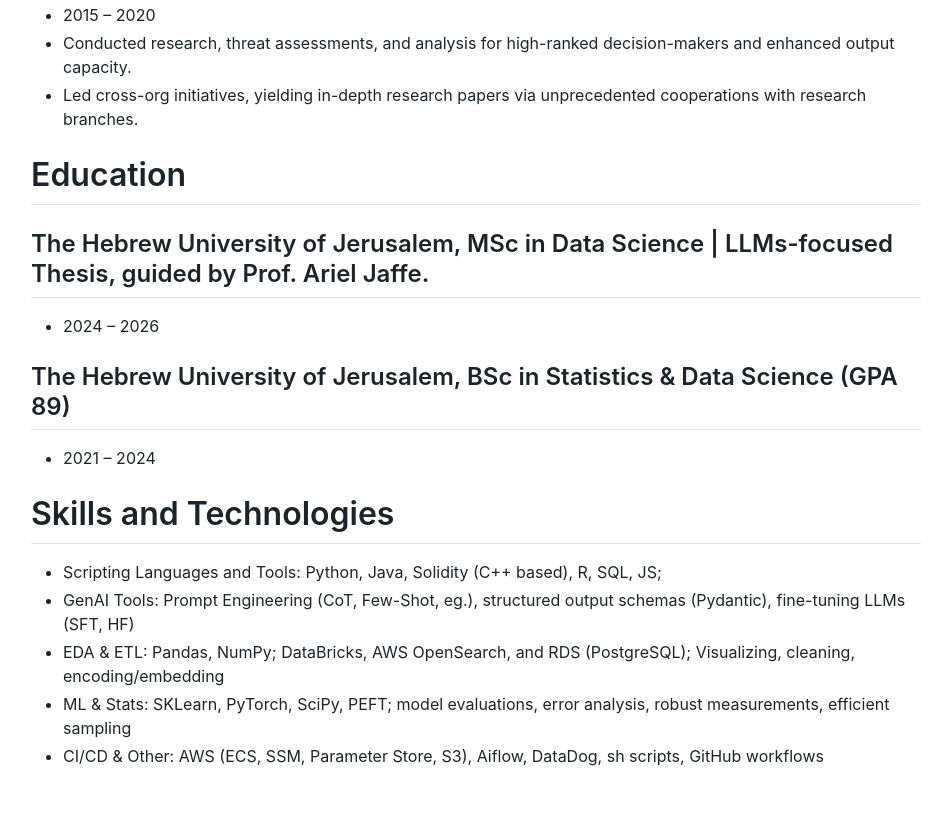
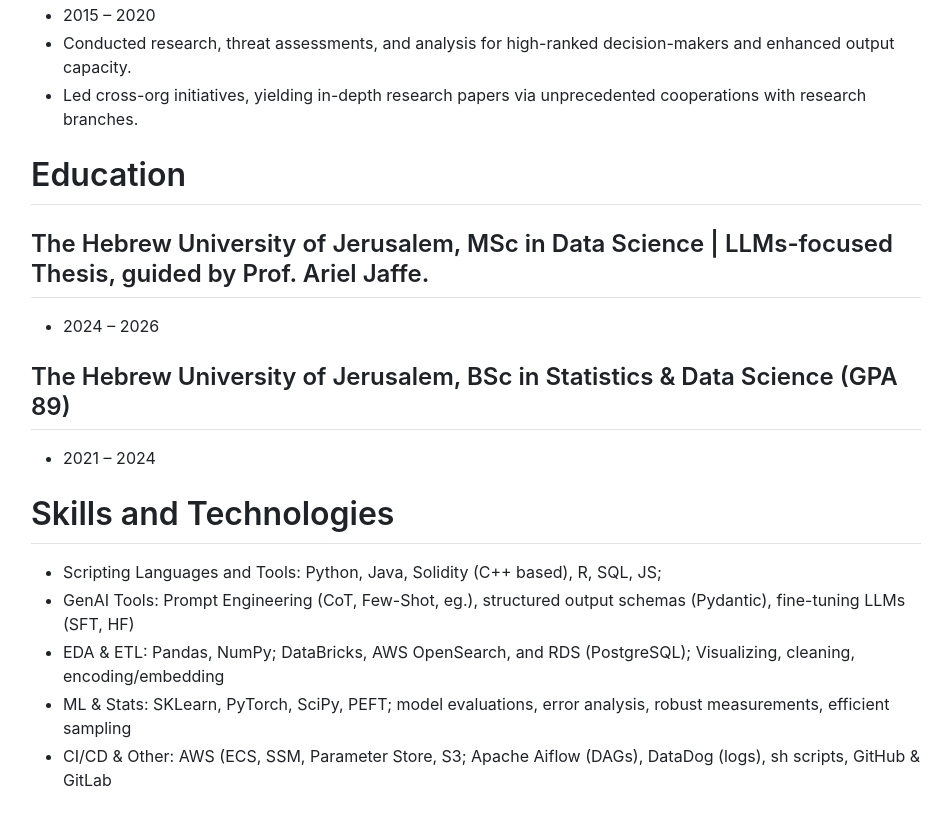
Before and after one commit to AvivGelfand/Resume, a plain HTML site: page Aviv_Gelfand_CV.html in a window 1280 px wide. Shown: the part 1663-2488 px from the top of the page, without its empty margins (164-1114 px from the left). Drawn offline with nearby package versions, Linux system fonts and the light colour scheme.

Commit message:
Render the latest CV

```diff
--- a/Aviv_Gelfand_CV.html
+++ b/Aviv_Gelfand_CV.html
@@ -93,7 +93,7 @@
         <li>GenAI Tools: Prompt Engineering (CoT, Few-Shot, eg.), structured output schemas (Pydantic), fine-tuning LLMs (SFT, HF)</li>
         <li>EDA &amp; ETL: Pandas, NumPy; DataBricks, AWS OpenSearch, and RDS (PostgreSQL); Visualizing, cleaning, encoding/embedding</li>
         <li>ML &amp; Stats: SKLearn, PyTorch, SciPy, PEFT; model evaluations, error analysis, robust measurements, efficient sampling</li>
-        <li>CI/CD &amp; Other: AWS (ECS, SSM, Parameter Store, S3), Aiflow, DataDog, sh scripts, GitHub workflows</li>
+        <li>CI/CD &amp; Other: AWS (ECS, SSM, Parameter Store, S3; Apache Aiflow (DAGs), DataDog (logs), sh scripts, GitHub &amp; GitLab</li>
         </ul>
     </article>
 </body>
```
Also changed, not shown: Aviv_Gelfand_CV.png, 3 other files.
